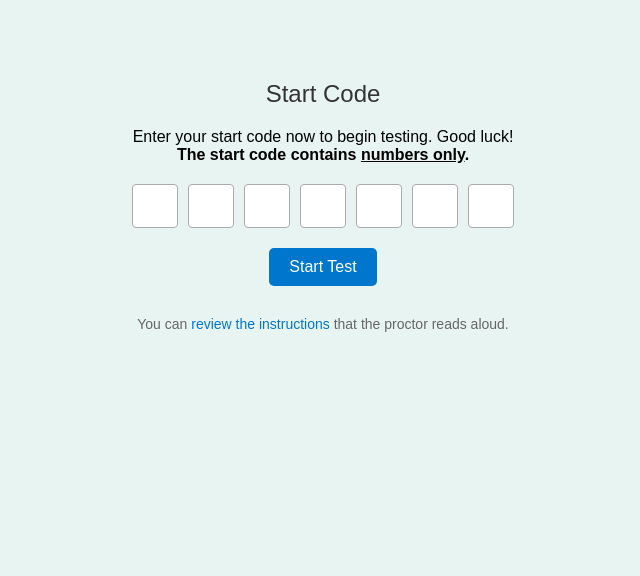
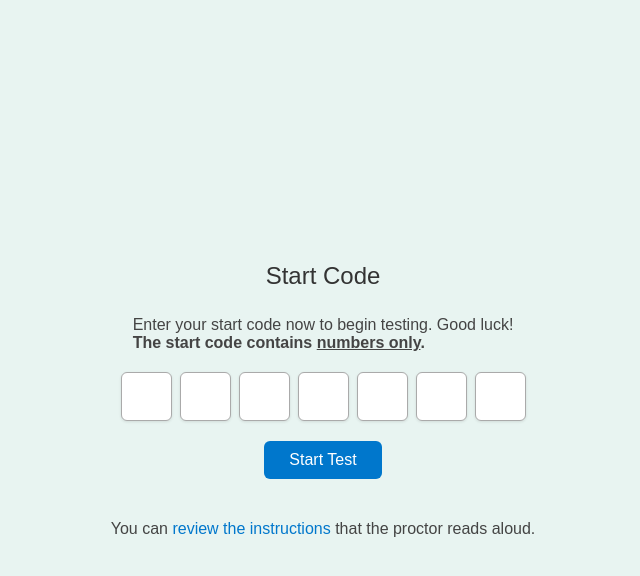
Before and after one commit to esotericisms/satmock, a plain HTML site: page index.html in a window 1280 px wide. Shown: the whole page, without its empty margins (317-957 px from the left). Drawn offline with Linux system fonts and the light colour scheme.

Commit message:
Update index.html

```diff
--- a/index.html
+++ b/index.html
@@ -7,41 +7,53 @@
     body {
       background-color: #e8f4f1;
       font-family: Arial, sans-serif;
-      text-align: center;
-      margin-top: 80px;
+      display: flex;
+      flex-direction: column;
+      align-items: center;
+      justify-content: center;
+      height: 100vh;
+      margin: 0;
     }
     h2 {
       font-weight: normal;
       color: #333;
+      margin-bottom: 10px;
+    }
+    p {
+      font-size: 16px;
+      color: #444;
+      margin-bottom: 20px;
     }
     .code-container {
       display: flex;
       justify-content: center;
-      margin: 20px 0;
+      margin-bottom: 20px;
     }
     .code-container input {
-      width: 40px;
-      height: 40px;
-      font-size: 24px;
+      width: 45px;
+      height: 45px;
+      font-size: 22px;
       text-align: center;
-      margin: 0 5px;
+      margin: 0 4px;
       border: 1px solid #aaa;
-      border-radius: 4px;
+      border-radius: 6px;
+      box-shadow: 0 1px 3px rgba(0, 0, 0, 0.1);
     }
     button {
-      padding: 10px 20px;
+      padding: 10px 25px;
       font-size: 16px;
       background-color: #0077cc;
       color: white;
       border: none;
-      border-radius: 5px;
+      border-radius: 6px;
       cursor: pointer;
+      transition: background-color 0.3s ease;
     }
     button:hover {
       background-color: #005fa3;
     }
     .instructions {
-      margin-top: 30px;
+      margin-top: 25px;
       font-size: 14px;
       color: #666;
     }
```
